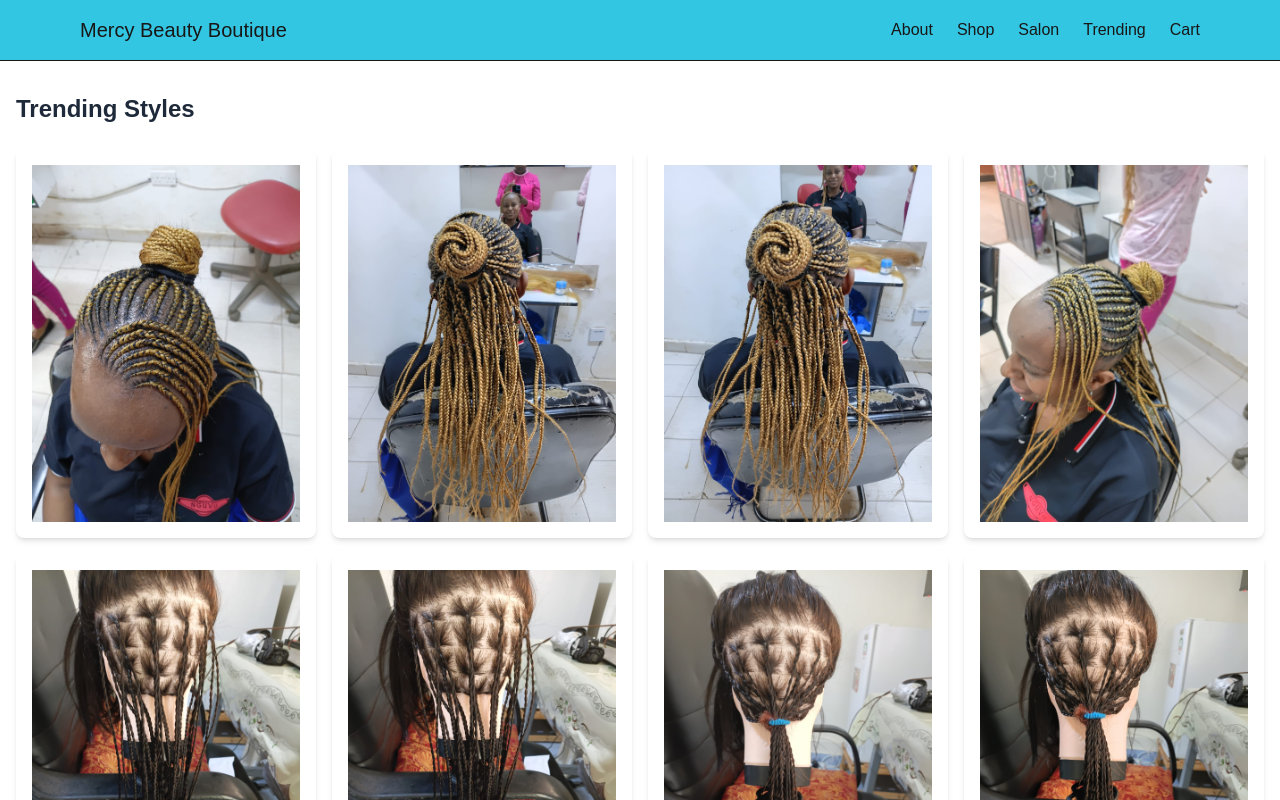
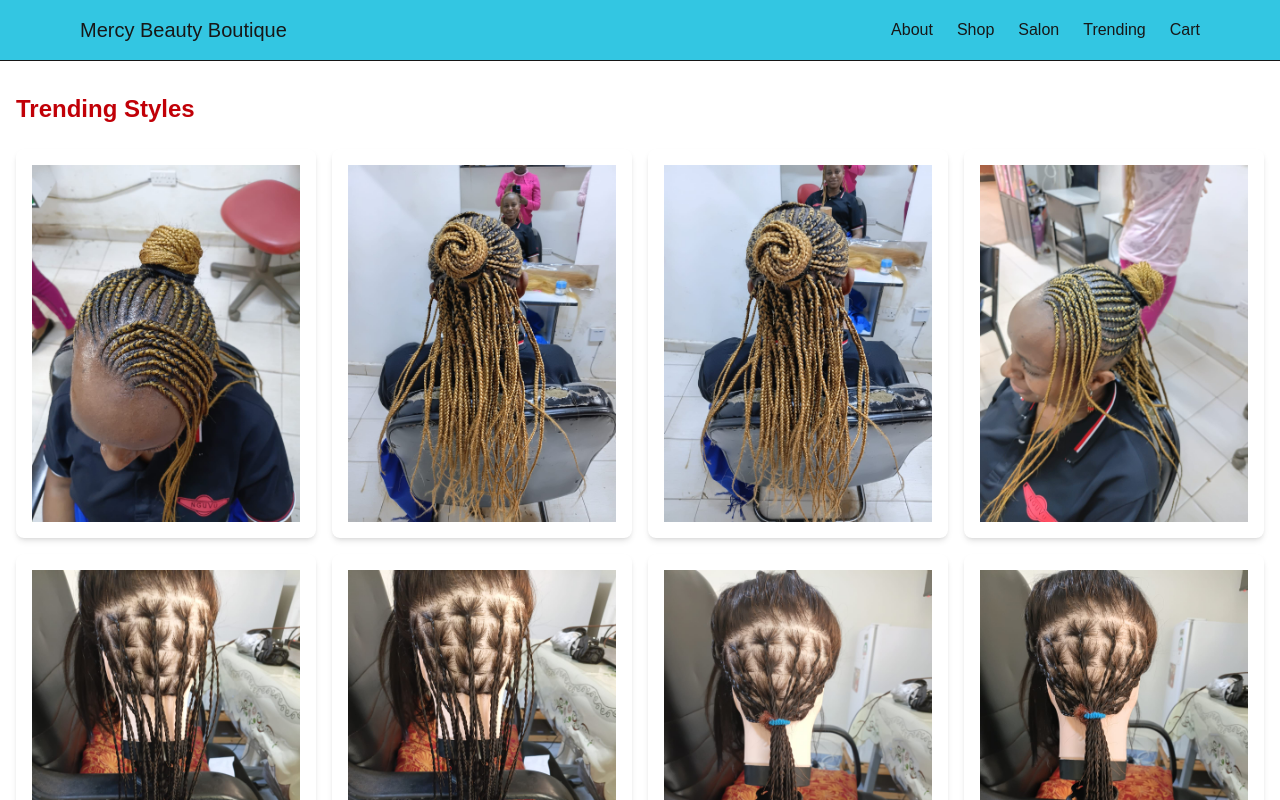
Before and after one commit to JKananda-code/Mercy, a Next.js app: page /salon/trending in a window 1280 px wide. Shown: the top 800 px of the page. Built offline with nearby package versions, Linux system fonts and the light colour scheme.

Commit message:
after some color correction

```diff
--- a/app/salon/trending/page.tsx
+++ b/app/salon/trending/page.tsx
@@ -22,7 +22,7 @@
         ];
   return (
     <div className="px-4 py-8">
-      <h1 className="text-2xl font-semibold text-gray-800 mb-6">Trending Styles</h1>
+      <h1 className="text-2xl font-semibold text-red-700 mb-6">Trending Styles</h1>
          <div className="grid grid-cols-1 sm:grid-cols-2 gap-4 md:grid-cols-3 lg:grid-cols-4">
         {images.map((image, index) => (
           <div key={index} className="bg-white p-4 rounded-lg shadow-md">
```
